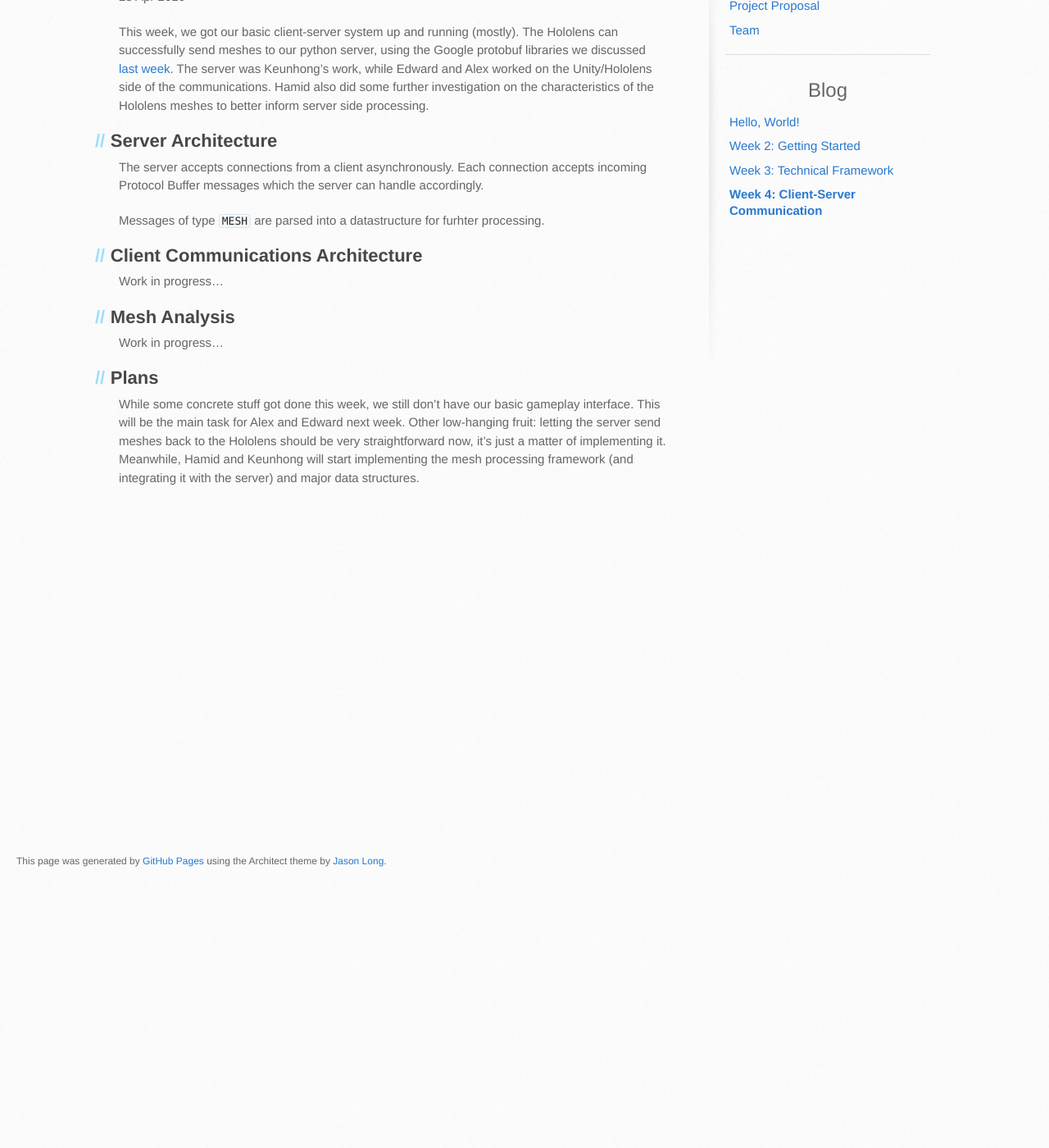
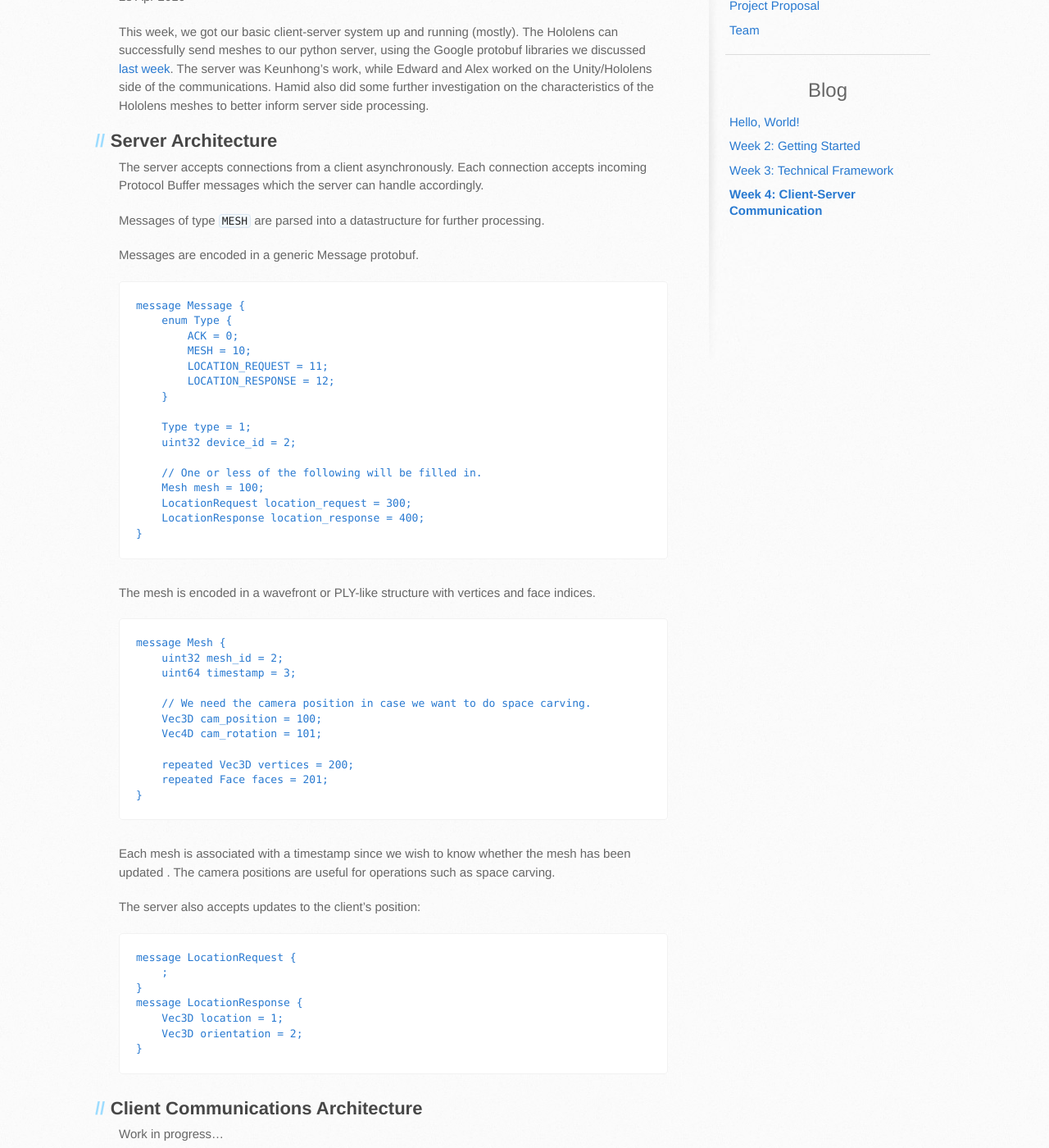
Before and after one commit to holoscanner/holoscanner.github.io, a Jekyll site: the page built from _posts/2016-04-28-week-4-clientserver-communication.md, in a window 1280 px wide and 1400 px high, scrolled down 299 px. Shown: the whole window at 82% size. Built offline with Jekyll 4.4.1, drawn with Linux system fonts in a browser that asks for light colours.

Commit message:
Update 2016-04-28-week-4-clientserver-communication.md

````diff
--- a/_posts/2016-04-28-week-4-clientserver-communication.md
+++ b/_posts/2016-04-28-week-4-clientserver-communication.md
@@ -10,7 +10,60 @@ Hamid also did some further investigation on the characteristics of the Hololens
 
 The server accepts connections from a client asynchronously. Each connection accepts incoming Protocol Buffer messages which the server can handle accordingly.
 
-Messages of type `MESH` are parsed into a datastructure for furhter processing.
+Messages of type `MESH` are parsed into a datastructure for further processing.
+
+Messages are encoded in a generic Message protobuf.
+
+```
+message Message {
+    enum Type {
+        ACK = 0;
+        MESH = 10;
+        LOCATION_REQUEST = 11;
+        LOCATION_RESPONSE = 12;
+    }
+
+    Type type = 1;
+    uint32 device_id = 2;
+
+    // One or less of the following will be filled in.
+    Mesh mesh = 100;
+    LocationRequest location_request = 300;
+    LocationResponse location_response = 400;
+}
+```
+
+The mesh is encoded in a wavefront or PLY-like structure with vertices and face indices.
+
+```
+message Mesh {
+    uint32 mesh_id = 2;
+    uint64 timestamp = 3;
+
+    // We need the camera position in case we want to do space carving.
+    Vec3D cam_position = 100;
+    Vec4D cam_rotation = 101;
+
+    repeated Vec3D vertices = 200;
+    repeated Face faces = 201;
+}
+```
+
+Each mesh is associated with a timestamp since we wish to know whether the mesh has been updated . The camera positions are useful for operations such as space carving.
+
+The server also accepts updates to the client's position:
+
+```
+message LocationRequest {
+    ;
+}
+message LocationResponse {
+    Vec3D location = 1;
+    Vec3D orientation = 2;
+}
+```
+
+
 
 ## Client Communications Architecture
 
````
